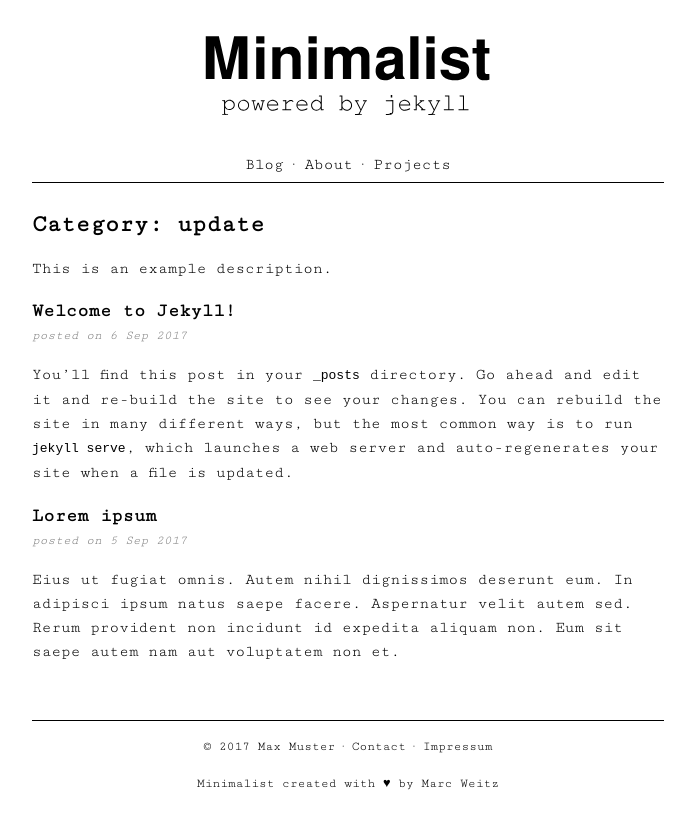
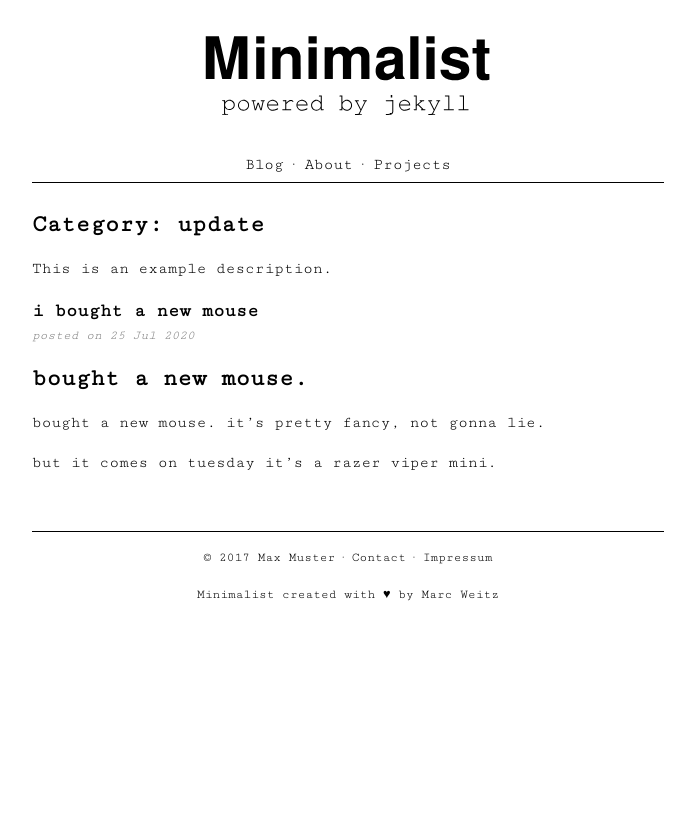
Before and after one commit to lornzoe/lornzoe.github.io, a Jekyll site: the page built from categories/update.md, in a window 1280 px wide. Shown: the top 829 px of the page, without its empty margins (292-987 px from the left). Built offline with Jekyll 4.4.1, drawn with Linux system fonts in a browser that asks for light colours.

Commit message:
slowly making this mine

```diff
--- a/_layouts/post.html
+++ b/_layouts/post.html
@@ -7,7 +7,7 @@
   	{% include nav.html %}
 		<div id="content-left">
       <div id="post">
-        <h2>{{ page.title }}</h2>
+        <h2>{{ page.title | downcase }}</h2>
         <i>posted on {{ page.date | date: "%-d %b %Y" }}</i>
         {{ content }}
         {% if page.categories.size > 0 %}
--- a/_posts/2017-09-06-Lorem-Ipsum.md
+++ /dev/null
@@ -1,18 +0,0 @@
----
-layout: post
-title:  "Lorem ipsum"
-date:   2017-09-06 01:03:29 +0200
-categories: jekyll update
-comments: true
----
-Eius ut fugiat omnis. Autem nihil dignissimos deserunt eum. In adipisci ipsum natus saepe facere. Aspernatur velit autem sed. Rerum provident non incidunt id expedita aliquam non. Eum sit saepe autem nam aut voluptatem non et.
-
-<!--more-->
-
-Sequi et ut consequatur et incidunt expedita provident. Iste ipsa eaque qui. Totam vitae quasi nulla aut aliquam harum. Quibusdam et deserunt possimus dolores voluptate facilis corrupti vero.
-
-Molestiae dolores sit sed ut laudantium modi enim sunt. Eos ut suscipit ab aliquid reprehenderit deleniti. Doloremque nostrum aspernatur aut id alias est ut.
-
-Aut sequi hic doloribus porro ipsa exercitationem in. Ducimus incidunt soluta veritatis sed a debitis. Nobis et expedita ipsam ipsum. Expedita quasi sit molestiae aut consequatur voluptatem optio non. Tempore quos ab qui dicta sed dolorem. Pariatur cumque nulla adipisci quo facere maiores sunt.
-
-A excepturi debitis sit. Dolor sequi voluptatem voluptas quibusdam omnis nihil. Dolor aut laudantium sunt ut consequatur id.
--- a/_posts/2017-09-07-welcome-to-jekyll.markdown
+++ /dev/null
@@ -1,28 +0,0 @@
----
-layout: post
-title:  "Welcome to Jekyll!"
-date:   2017-09-07 01:03:29 +0200
-categories: update
-comments: false
----
-You’ll find this post in your `_posts` directory. Go ahead and edit it and re-build the site to see your changes. You can rebuild the site in many different ways, but the most common way is to run `jekyll serve`, which launches a web server and auto-regenerates your site when a file is updated.
-
-<!--more-->
-
-To add new posts, simply add a file in the `_posts` directory that follows the convention `YYYY-MM-DD-name-of-post.ext` and includes the necessary front matter. Take a look at the source for this post to get an idea about how it works.
-
-Jekyll also offers powerful support for code snippets:
-
-{% highlight ruby %}
-def print_hi(name)
-  puts "Hi, #{name}"
-end
-print_hi('Tom')
-#=> prints 'Hi, Tom' to STDOUT.
-{% endhighlight %}
-
-Check out the [Jekyll docs][jekyll-docs] for more info on how to get the most out of Jekyll. File all bugs/feature requests at [Jekyll’s GitHub repo][jekyll-gh]. If you have questions, you can ask them on [Jekyll Talk][jekyll-talk].
-
-[jekyll-docs]: http://jekyllrb.com/docs/home
-[jekyll-gh]:   https://github.com/jekyll/jekyll
-[jekyll-talk]: http://talk.jekyllrb.com/
--- /dev/null
+++ b/_posts/2020-07-25-i-bought-a-new-mouse.md
@@ -0,0 +1,12 @@
+---
+layout: post
+title:  "i bought a new mouse"
+date:   2020-07-25 13:52:00 +0800
+categories: update
+comments: false
+---
+## bought a new mouse.
+bought a new mouse. it's pretty fancy, not gonna lie.
+
+but it comes on tuesday
+it's a razer viper mini.
```
Also changed, not shown: _posts/2020-07-25-iboughtanewmouse.md (deleted, +0 -7 lines), index.html (deleted, +0 -13 lines).
